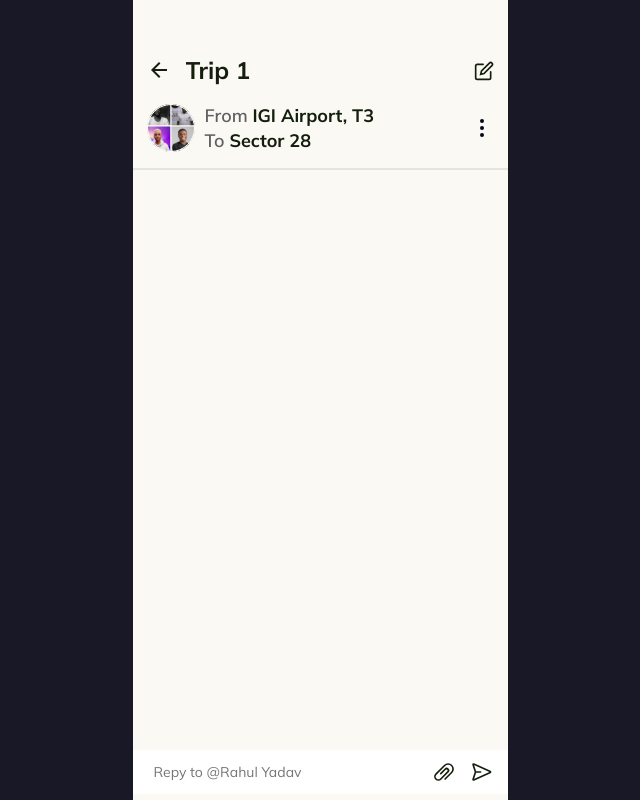
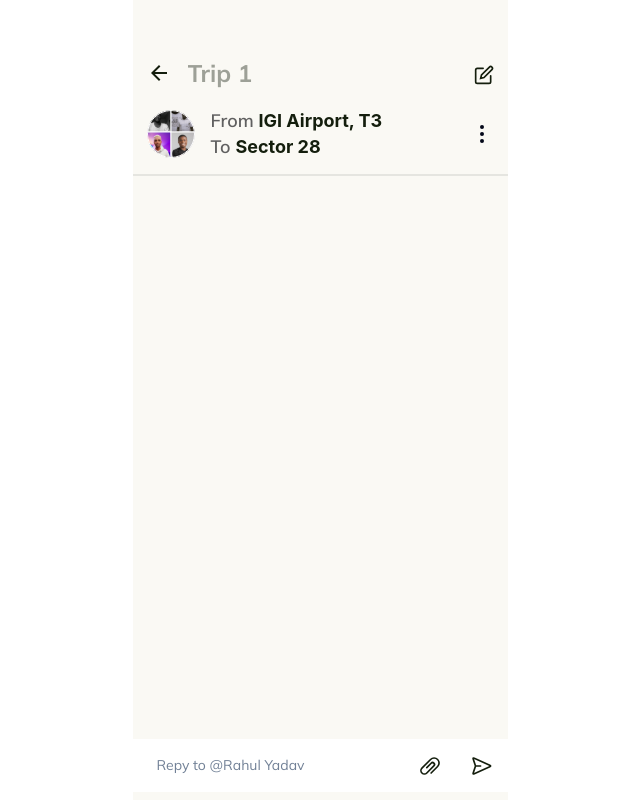
Before and after one commit to Shivam-Sharma-1/CoRider-Assignment, a React (Create React App) app: page / in a window 1280 px wide. Shown: the whole page, without its empty margins (320-960 px from the left). Built offline with nearby package versions, Linux system fonts and the light colour scheme.

Commit message:
fix: add chakra provider

```diff
--- a/src/components/ChatBox.tsx
+++ b/src/components/ChatBox.tsx
@@ -4,11 +4,11 @@ import { AttachmentIcon } from "@chakra-ui/icons";
 
 function ChatBox() {
     return (
-        <Box display="flex" alignItems="center" justifyContent="space-between" bgColor="white" px={16} py={8} pos="fixed" bottom={6} w="100%" maxW={375}>
-            <Input placeholder="Repy to @Rahul Yadav" variant="unstyled" border="none" p={5} w="80%" outline="none" fontSize={14} />
-            <Box display="flex" alignItems="center" justifyContent="space-between" gap={18}>
-                <Icon as={AttachmentIcon} w={20} h={20} color="#141E0D" bgColor="transparent" />
-                <Image src="/icons/send-icon.svg" w={20} h={20} color="#141E0D" bgColor="transparent" />
+        <Box display="flex" alignItems="center" justifyContent="space-between" bgColor="white" px={4} py={2} pos="fixed" bottom={2} w="100%" maxW={375}>
+            <Input placeholder="Repy to @Rahul Yadav" variant="unstyled" border="none" p={2} w="80%" outline="none" fontSize={14} />
+            <Box display="flex" alignItems="center" justifyContent="space-between" gap={8}>
+                <Icon as={AttachmentIcon} w="20px" h="20px" color="#141E0D" bgColor="transparent" />
+                <Image src="/icons/send-icon.svg" w="20px" h="20px" color="#141E0D" bgColor="transparent" />
             </Box>
         </Box >
     )
--- a/src/components/ChatHeader.tsx
+++ b/src/components/ChatHeader.tsx
@@ -8,27 +8,27 @@ function ChatHeader() {
     const [isEditing, setIsEditing] = useState(false)
 
     return (
-        <Box display={"flex"} flexDir="column" padding={14} pb={16} pt={50} gap={14} borderBottom="2px solid #E5E5E0">
+        <Box display={"flex"} flexDir="column" padding="14px" pb="16px" pt="50px" gap="14px" borderBottom="2px solid #E5E5E0">
             <Box display={"flex"} alignItems={"center"} justifyContent={"space-between"} w="100%">
-                <Box display="flex" alignItems="center" gap={10}>
-                    <ArrowBackIcon w={24} h={24} cursor="pointer" />
-                    <Input value={inputValue} fontSize={24} variant="unstyled" border={"none"} w={200} bgColor="transparent" outline="none" p={5} fontWeight={700} onChange={(e) => setInputValue(e.target.value)} isDisabled={!isEditing && true} />
+                <Box display="flex" alignItems="center" gap={3}>
+                    <ArrowBackIcon w="24px" h="24px" cursor="pointer" />
+                    <Input value={inputValue} fontSize="24px" variant="unstyled" border={"none"} w={200} bgColor="transparent" outline="none" p="5px" fontWeight={700} onChange={(e) => setInputValue(e.target.value)} isDisabled={!isEditing && true} />
                 </Box>
                 <Box onClick={() => setIsEditing(!isEditing)} cursor="pointer">
                     {isEditing ?
-                        <CheckIcon w={20} h={20} /> : <EditIcon w={20} h={20} />}
+                        <CheckIcon w="20px" h="20px" /> : <EditIcon w="20px" h="20px" />}
                 </Box>
             </Box>
             <Box display="flex" justifyContent="space-between" alignItems="center">
-                <Box display="flex" gap={10}>
+                <Box display="flex" gap={4}>
                     <Image src='images/group-pic.svg' alt="Group pic" borderRadius='full'
-                        boxSize={48} border="none" />
+                        boxSize="48px" border="none" />
                     <Box display="flex" flexDirection="column" justifyContent="space-between">
-                        <Heading as="h4" fontSize={18}><span style={{ color: "#606060", fontWeight: 600 }}>From </span>IGI Airport, T3</Heading>
-                        <Heading as="h4" fontSize={18}><span style={{ color: "#606060", fontWeight: 600 }}>To </span>Sector 28</Heading>
+                        <Heading as="h4" fontSize="18px"><span style={{ color: "#606060", fontWeight: 600 }}>From </span>IGI Airport, T3</Heading>
+                        <Heading as="h4" fontSize="18px"><span style={{ color: "#606060", fontWeight: 600 }}>To </span>Sector 28</Heading>
                     </Box>
                 </Box>
-                <Image src='icons/kebab-icon.svg' alt="kebab-icon" boxSize={24} cursor="pointer" />
+                <Image src='icons/kebab-icon.svg' alt="kebab-icon" boxSize="24px" cursor="pointer" />
             </Box>
         </Box >
     )
--- a/src/index.tsx
+++ b/src/index.tsx
@@ -4,13 +4,16 @@ import './index.css';
 import App from './App';
 import * as serviceWorkerRegistration from './serviceWorkerRegistration';
 import reportWebVitals from './reportWebVitals';
+import { ChakraProvider } from '@chakra-ui/react';
 
 const root = ReactDOM.createRoot(
     document.getElementById('root') as HTMLElement
 );
 root.render(
     <React.StrictMode>
-        <App />
+        <ChakraProvider>
+            <App />
+        </ChakraProvider>
     </React.StrictMode>
 );
 
```
